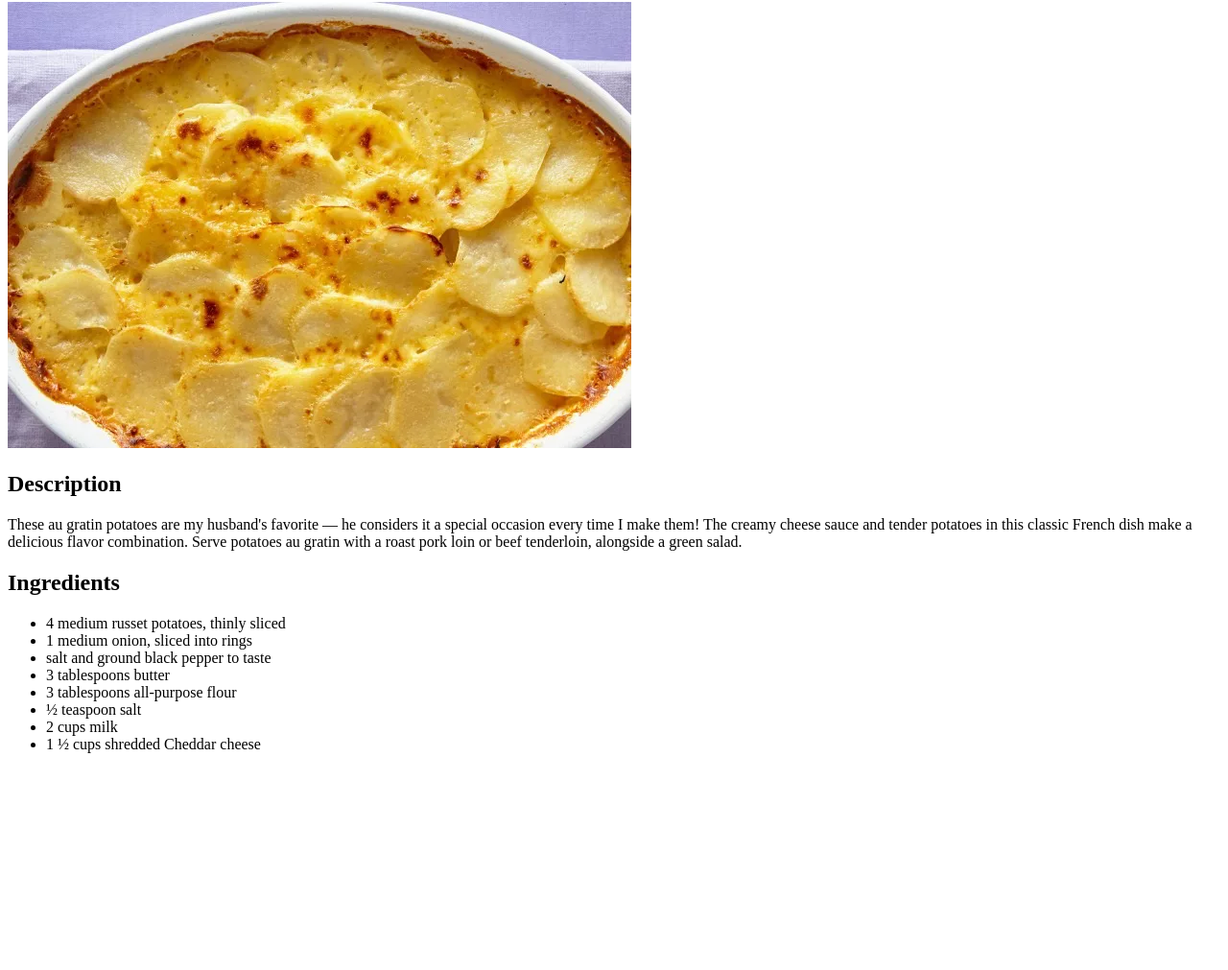
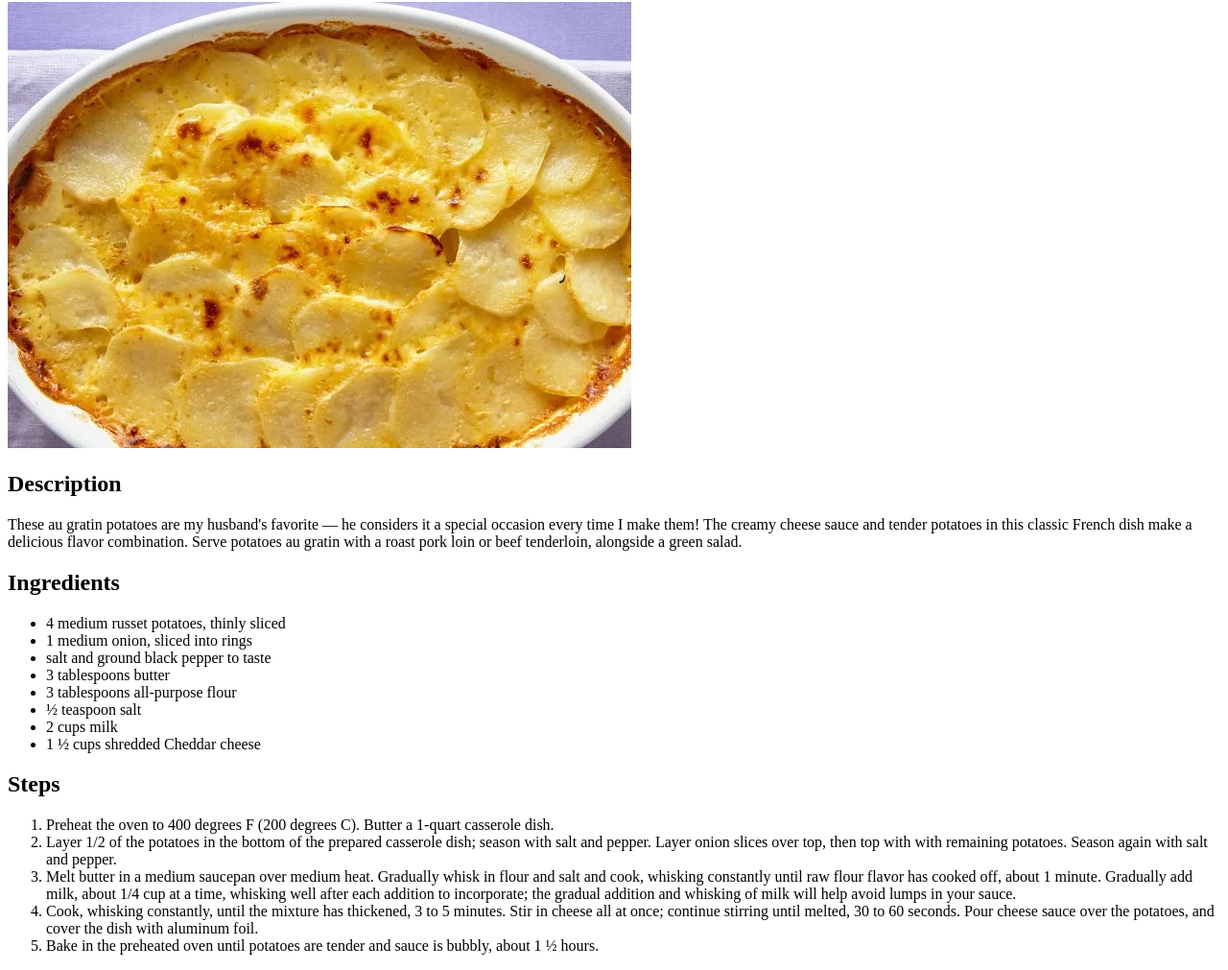
Before and after one commit to vladenbrot/odin-recipes, a plain HTML site: page recipes/gratin-potatoes.html in a window 1280 px wide. Shown: the part 78-1089 px from the top of the page at 96% size. Before the commit the page ends 879 px from the top, so only its background shows below. Drawn offline with Linux system fonts and the light colour scheme.

Commit message:
Added steps to the gratin potatoes recipe

```diff
--- a/recipes/gratin-potatoes.html
+++ b/recipes/gratin-potatoes.html
@@ -22,5 +22,16 @@
         <li>2 cups milk</li>
         <li>1 ½ cups shredded Cheddar cheese</li>
     </ul>
+    <h2>Steps</h2>
+    <ol>
+        <li>Preheat the oven to 400 degrees F (200 degrees C). Butter a 1-quart casserole dish.</li>
+        <li>Layer 1/2 of the potatoes in the bottom of the prepared casserole dish; season with salt and pepper.
+        Layer onion slices over top, then top with with remaining potatoes. Season again with salt and pepper.</li>
+        <li>Melt butter in a medium saucepan over medium heat. Gradually whisk in flour and salt and cook, whisking constantly until raw flour flavor has cooked off, about 1 minute.
+        Gradually add milk, about 1/4 cup at a time, whisking well after each addition to incorporate; the gradual addition and whisking of milk will help avoid lumps in your sauce.</li>
+        <li>Cook, whisking constantly, until the mixture has thickened, 3 to 5 minutes. Stir in cheese all at once; continue stirring until melted, 30 to 60 seconds.
+        Pour cheese sauce over the potatoes, and cover the dish with aluminum foil.</li>
+        <li>Bake in the preheated oven until potatoes are tender and sauce is bubbly, about 1 ½ hours.</li>
+    </ol>
 </body>
 </html>
```
